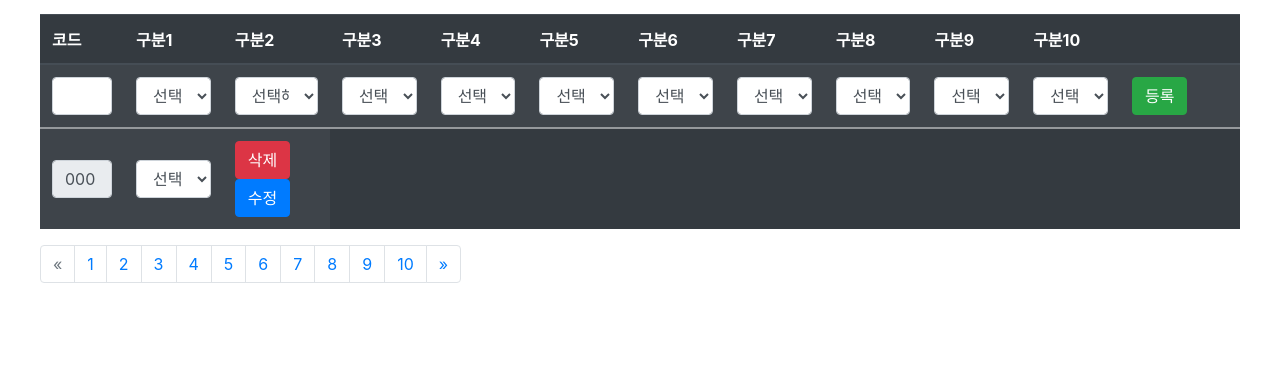
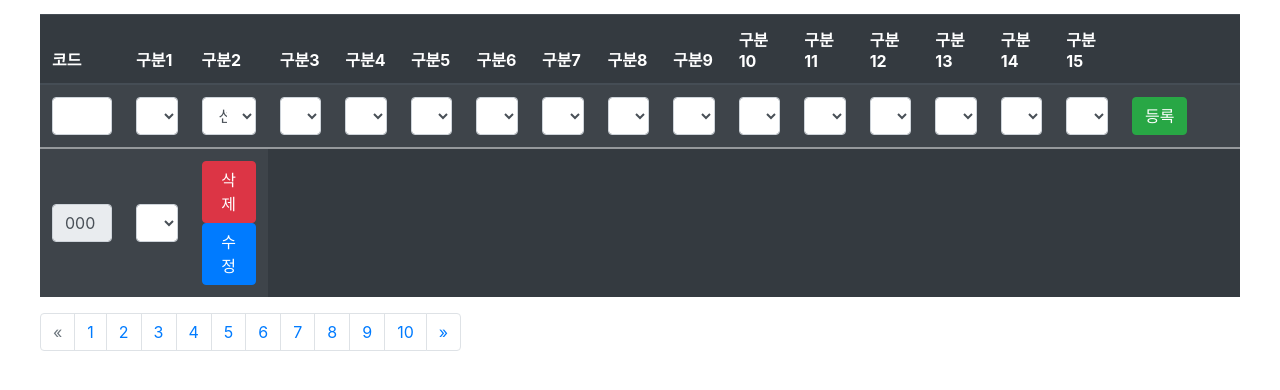
Before and after one commit to grape0919/singlePage, a Flask app: template templates/admin1.html in a window 1280 px wide. Shown: the part 56-446 px from the top of the page. Run offline with Flask 2, Linux system fonts and the light colour scheme; the template is opened without the code that fills it: most values are stand-ins (such as "Sample title", 1, 10 or a date in 2020); some libraries are stand-ins or nearby versions.

Commit message:
add code col 10 to 15

```diff
--- a/src/data/CodeData.py
+++ b/src/data/CodeData.py
@@ -2,11 +2,11 @@
 
 class CodeData:
     code = 0
-    composition_list = ['' for i in range(10)]
+    composition_list = ['' for i in range(15)]
 
     def __init__(self, code):
         self.code = code
-        self.composition_list = ['' for i in range(10)]
+        self.composition_list = ['' for i in range(15)]
 
     def addComposition(self, index, composition):
         self.composition_list[index-1] = composition
--- a/templates/admin1.html
+++ b/templates/admin1.html
@@ -20,7 +20,7 @@
                     <script type="text/javascript">
                         var i;
                         var thString = "";
-                        for(i = 0; i < 10; i++){
+                        for(i = 0; i < 15; i++){
                             thString += "<th scope=\"col\">구분"+(i+1)+"</th>";
                         }
                         document.write(thString);
@@ -36,7 +36,7 @@
                         </th>
                         <script type="text/javascript">
                             var tempString = "";
-                            for(var i = 1; i < 11; i++){
+                            for(var i = 1; i < 16; i++){
                                 tempString += "<td>\
                                 <select class=\"form-control\" name=\"compos"+i+"\">\
                                     <option value=\"\" selected disabled hidden >선택해주세요.</option>\
```
